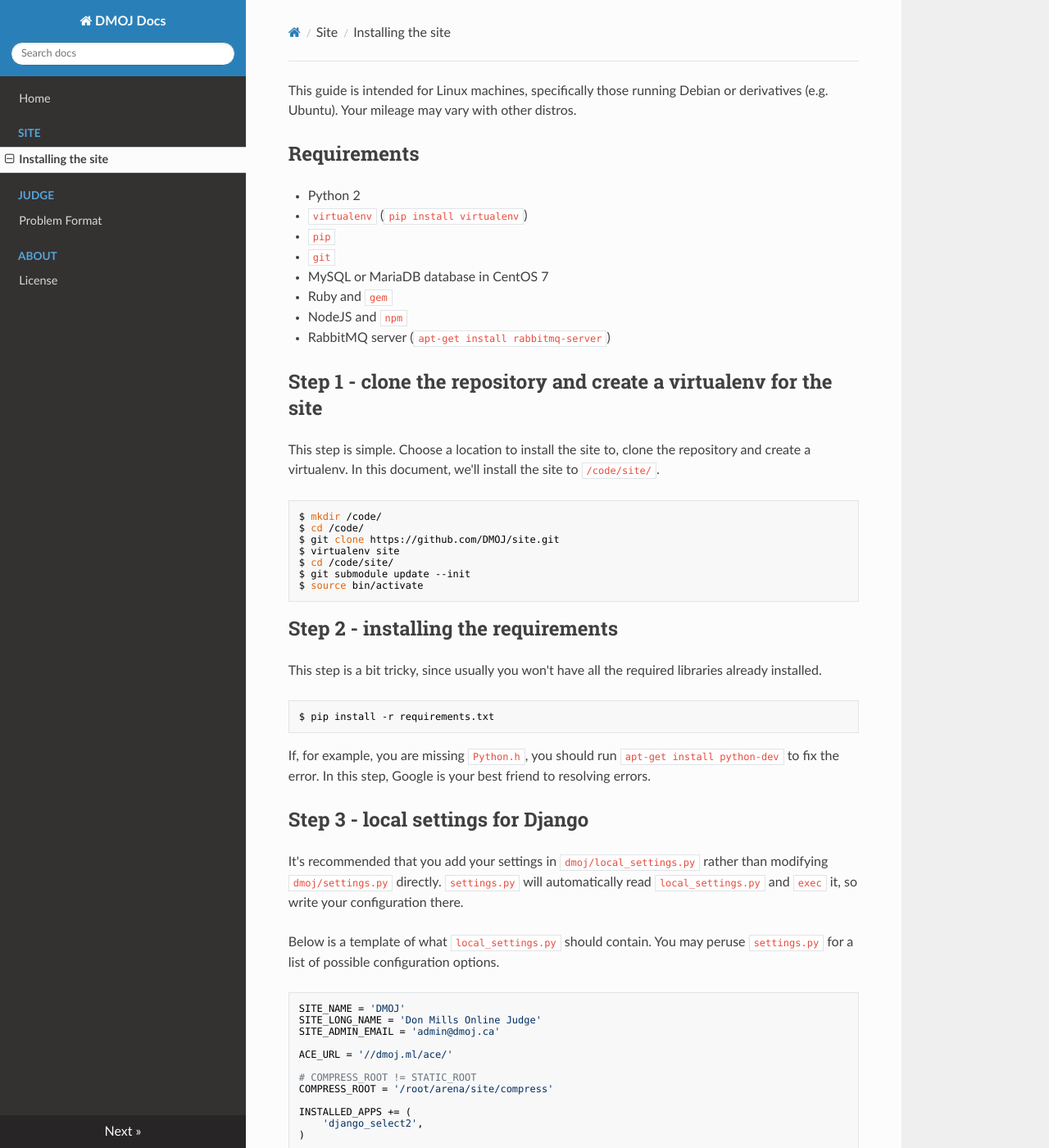
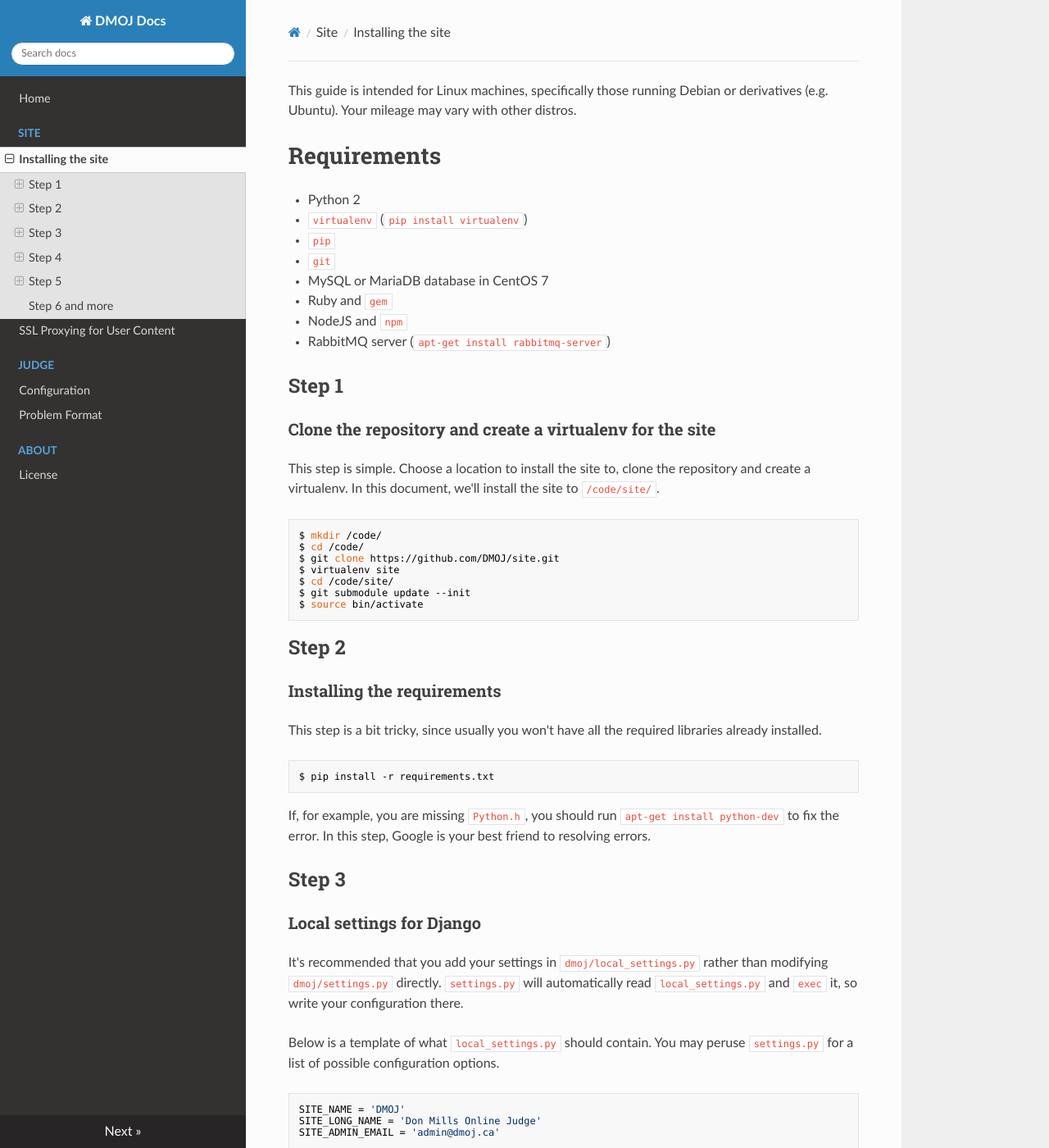
Before and after one commit to DMOJ/docs, an MkDocs documentation site: the page built from docs/site/installation.md, in a window 1280 px wide and 1400 px high. Shown: the whole window at 82% size. Built offline with MkDocs 1.6.1, drawn with Linux system fonts in a browser that asks for light colours; nearby versions of some CDN libraries; old or Windows-style settings are respelled for this version of MkDocs; some of the changed text lies outside the part shown.

Commit message:
More moving

````diff
--- a/docs/site/installation.md
+++ b/docs/site/installation.md
@@ -1,6 +1,6 @@
 This guide is intended for Linux machines, specifically those running Debian or derivatives (e.g. Ubuntu). Your mileage may vary with other distros.
 
-## Requirements
+# Requirements
 * Python 2
 * `virtualenv` (`pip install virtualenv`)
 * `pip`
@@ -10,7 +10,8 @@
 * NodeJS and `npm`
 * RabbitMQ server (`apt-get install rabbitmq-server`)
 
-## Step 1 - clone the repository and create a virtualenv for the site
+## Step 1
+### Clone the repository and create a virtualenv for the site
 This step is simple. Choose a location to install the site to, clone the repository and create a virtualenv. In this document, we'll install the site to `/code/site/`.
 
 ```sh
@@ -23,7 +24,8 @@
 $ source bin/activate
 ```
 
-## Step 2 - installing the requirements
+## Step 2
+### Installing the requirements
 This step is a bit tricky, since usually you won't have all the required libraries already installed.
 
 ```sh
@@ -32,7 +34,8 @@
 
 If, for example, you are missing `Python.h`, you should run `apt-get install python-dev` to fix the error. In this step, Google is your best friend to resolving errors.
 
-## Step 3 - local settings for Django
+## Step 3
+### Local settings for Django
 It's recommended that you add your settings in `dmoj/local_settings.py` rather than modifying `dmoj/settings.py` directly. `settings.py` will automatically read `local_settings.py` and `exec` it, so write your configuration there.
 
 Below is a template of what `local_settings.py` should contain. You may peruse `settings.py` for a list of possible configuration options.
@@ -79,7 +82,8 @@
 
 <!--*TODO*: wkhtmltopdf installation instructions.-->
 
-## Step 4 - installing RabbitMQ
+## Step 4
+### Installing RabbitMQ
 The DMOJ uses the RabbitMQ AMQP framework to communicate with the event server (for live updates) and bridge server (for judging).
 
 First, install `rabbitmq-server`.
@@ -98,7 +102,8 @@
 
 Finally, we need to tell DMOJ about the RabbitMQ vhost. We can do so by setting `JUDGE_AMQP_PATH` in `local_settings.py` to `amqp://user:password@host:port/vhost`.
 
-## Step 5 - compiling the SASS-y stylesheets
+## Step 5
+### Compiling the SASS-y stylesheets
 
 Compiling the CSS from SASS is a fairly painless procedure. For added cross-browser compatibility, we also run the generated CSS through Pleeease through the script `make_style.sh`. You'll need to install both SASS and Pleeease before proceeding.
 
--- a/mkdocs.yml
+++ b/mkdocs.yml
@@ -3,7 +3,9 @@
 - Home: index.md
 - Site:
   - 'Installing the site': 'site/installation.md'
+  - 'SSL Proxying for User Content': 'site/ssl-content-proxy.md'
 - Judge:
+  - 'Configuration': 'judge/configuration.md'
   - 'Problem Format': 'judge/problem_format.md'
 - About:
     - 'License': 'about/license.md'
````
Also changed, not shown: docs/judge/configuration.md (renamed from judge.md, +5 -7 lines), docs/judge/problem_format.md (+1 -3 lines), docs/site/ssl-content-proxy.md (renamed from ssl-content-proxy.md, +0 -2 lines).
